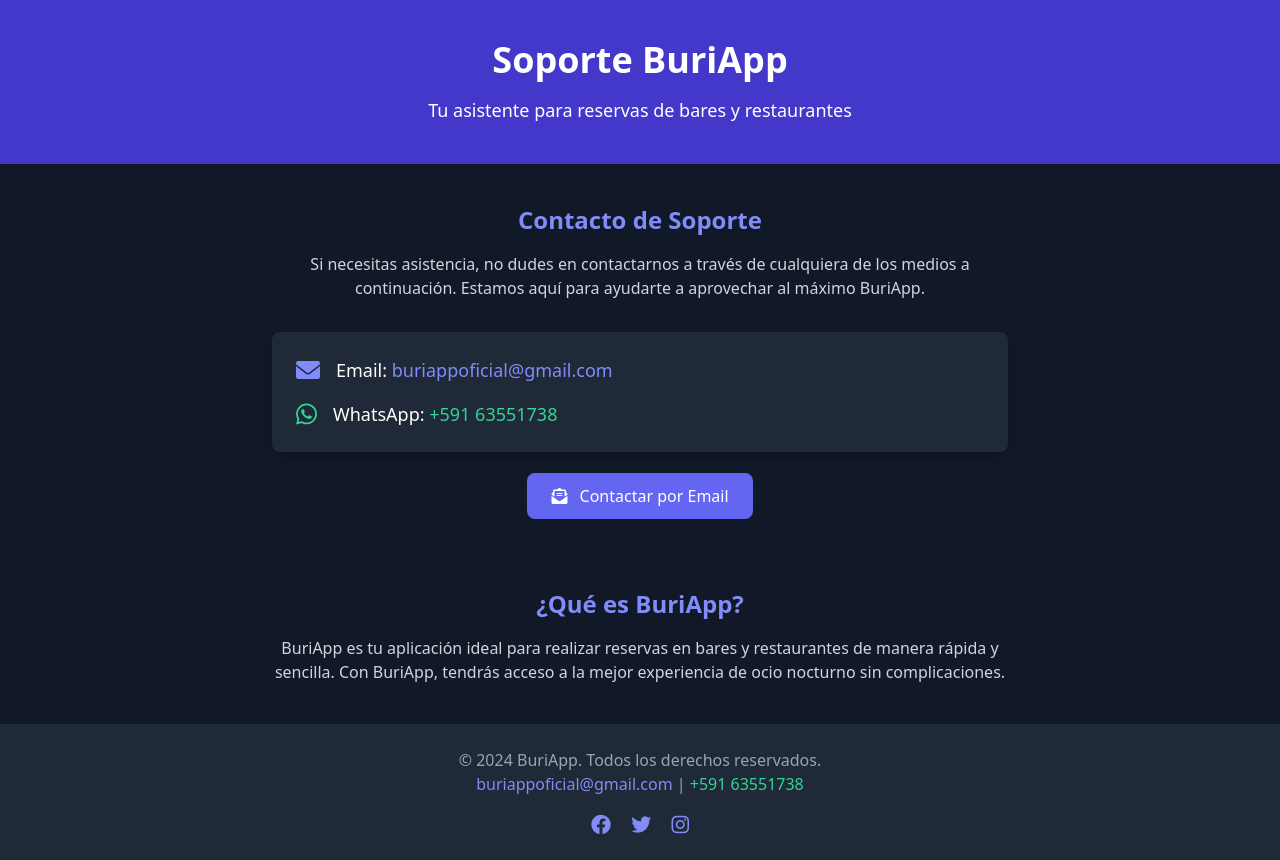
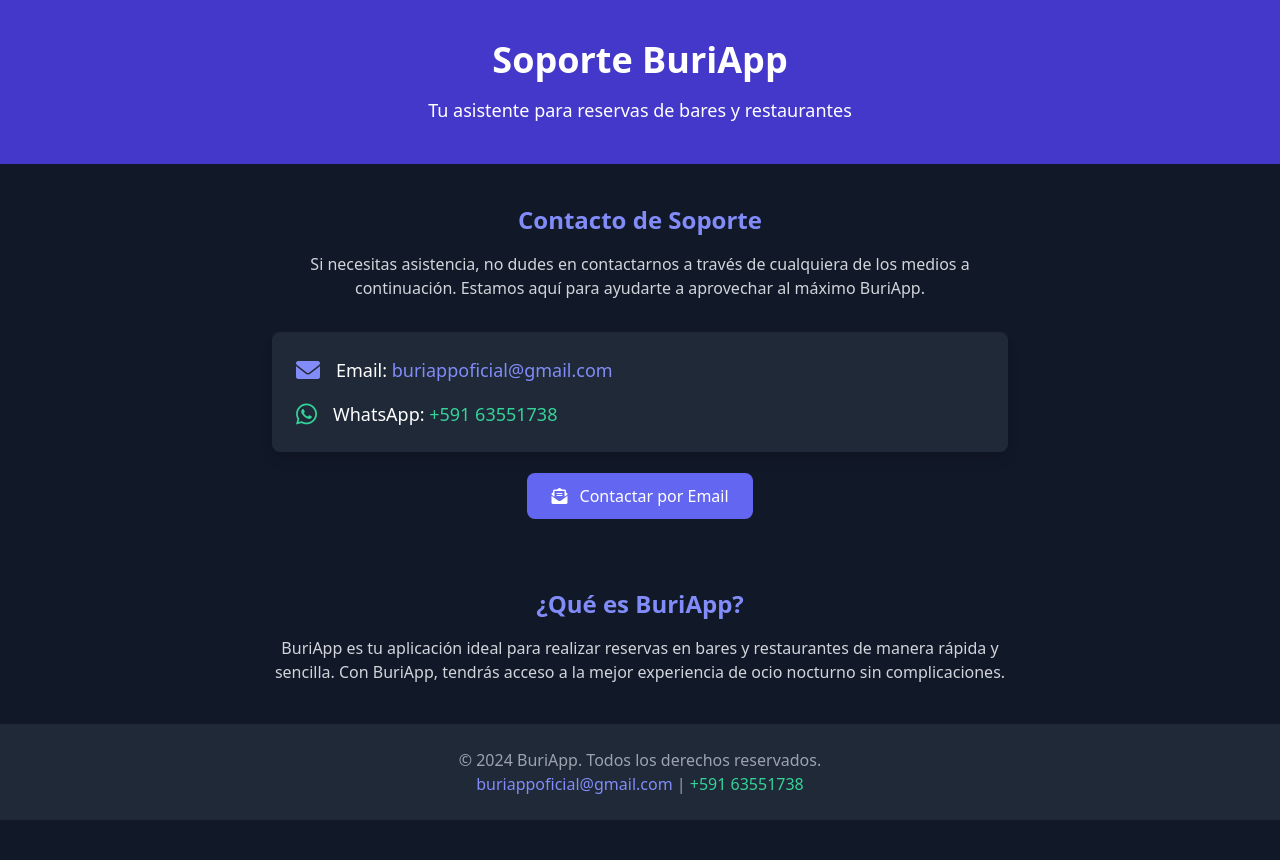
Before and after one commit to RoyDevTEAM/BuriApp-Soporte, a plain HTML site: page index.html in a window 1280 px wide. After the commit the page ends 820 px from the top, so only its background shows below. Drawn offline with nearby package versions, Linux system fonts and the light colour scheme.

Commit message:
Update index.html

```diff
--- a/index.html
+++ b/index.html
@@ -54,11 +54,7 @@
     <footer class="bg-gray-800 py-6 text-center text-gray-400">
         <p>&copy; 2024 BuriApp. Todos los derechos reservados.</p>
         <p><a href="mailto:buriappoficial@gmail.com" class="text-indigo-400 hover:text-indigo-500">buriappoficial@gmail.com</a> | <a href="https://wa.me/59163551738?text=Hola%20necesito%20ayuda" class="text-green-400 hover:text-green-500">+591 63551738</a></p>
-        <div class="mt-4">
-            <a href="https://www.facebook.com/buriapp" class="mx-2 text-indigo-400 hover:text-indigo-500"><i class="fab fa-facebook fa-lg"></i></a>
-            <a href="https://www.twitter.com/buriapp" class="mx-2 text-indigo-400 hover:text-indigo-500"><i class="fab fa-twitter fa-lg"></i></a>
-            <a href="https://www.instagram.com/buriapp" class="mx-2 text-indigo-400 hover:text-indigo-500"><i class="fab fa-instagram fa-lg"></i></a>
-        </div>
+
     </footer>
 </body>
 </html>
```
